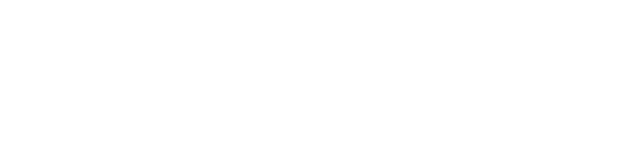
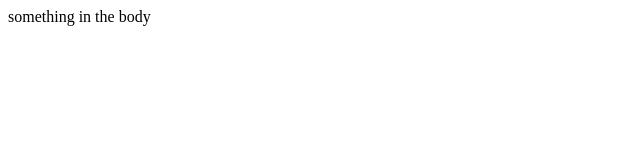
Before and after one commit to selkasse/edit-twitter-bot, a plain HTML site: page index.html in a window 1280 px wide. Shown: the whole page, without its empty margins (0-640 px from the left). Drawn offline with Linux system fonts and the light colour scheme.

Commit message:
add text to body

```diff
--- a/index.html
+++ b/index.html
@@ -5,5 +5,7 @@
     <meta name="viewport" content="width=device-width, initial-scale=1.0" />
     <title>Document</title>
   </head>
-  <body></body>
+  <body>
+    something in the body
+  </body>
 </html>
```
